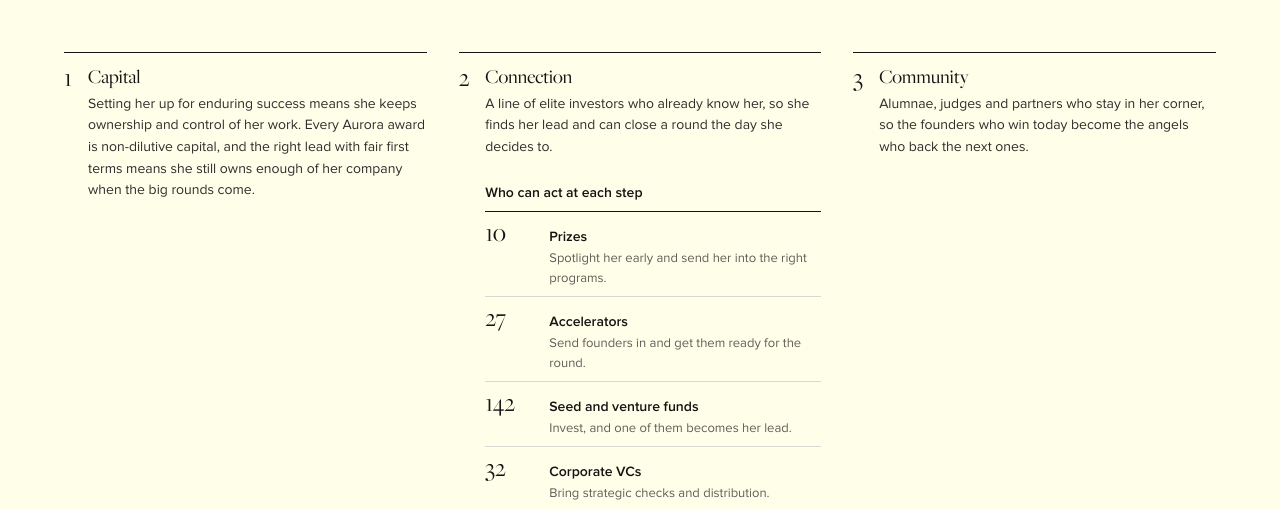
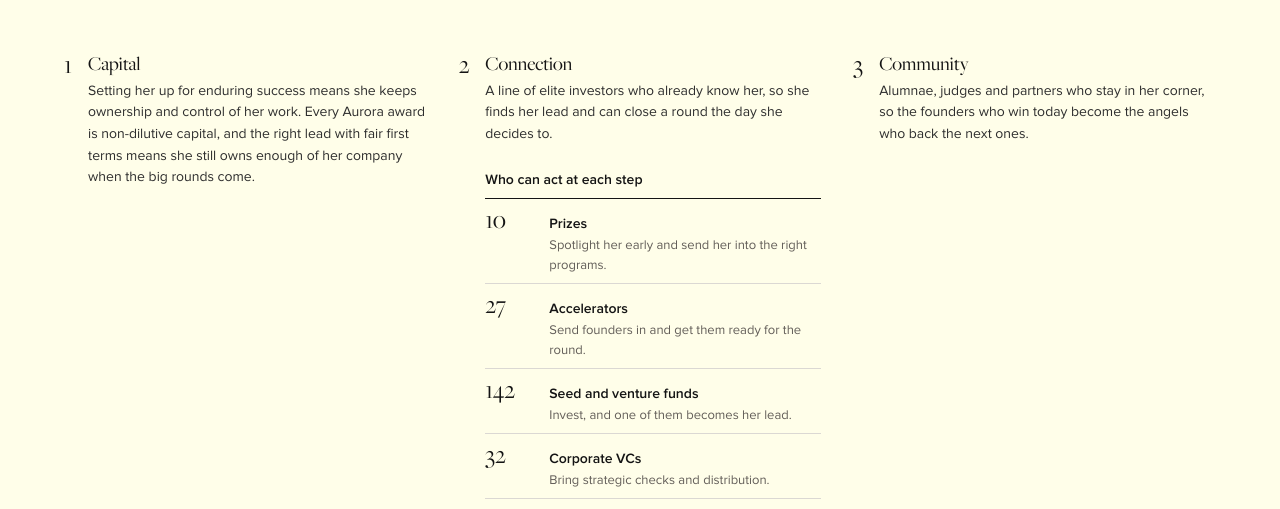
Before and after one commit to AngieCarrillo/aurora, a plain HTML site: page index.html in a window 1280 px wide. Shown: the part 266-775 px from the top of the page. Drawn offline with Linux system fonts and the light colour scheme.

Commit message:
Remove top rules from the three Cs
Co-Authored-By: Claude Opus 5.5 <noreply@anthropic.com>

```diff
--- a/site.css
+++ b/site.css
@@ -277,3 +277,4 @@ svg.map text.on-sel { fill: var(--color-on-ink); }
 .hero-top > .jobs .act li { counter-increment: none; display: grid; grid-template-columns: 3.25rem minmax(0, 1fr); column-gap: var(--space-sm); gap: 0 var(--space-sm); padding: var(--space-xs) 0; border-top: 0; border-bottom: var(--rule-hair) solid var(--color-rule); }
 .hero-top > .jobs .act li::before { content: none; }
 .hero-top > .jobs .act small { font-size: var(--text-xs); color: var(--color-muted); }
+.hero-top > .jobs > li { border-top: 0; padding-top: 0; }
```
